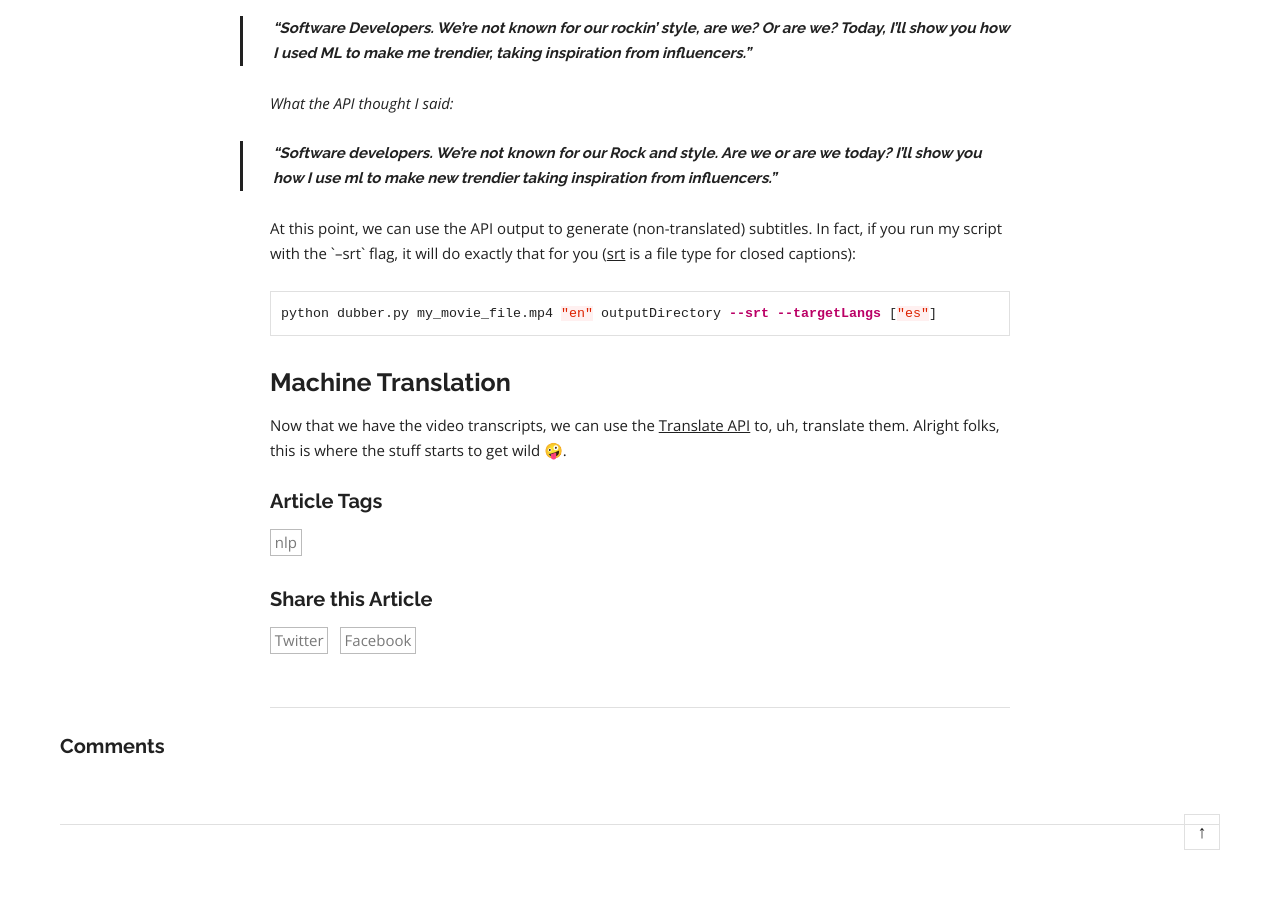
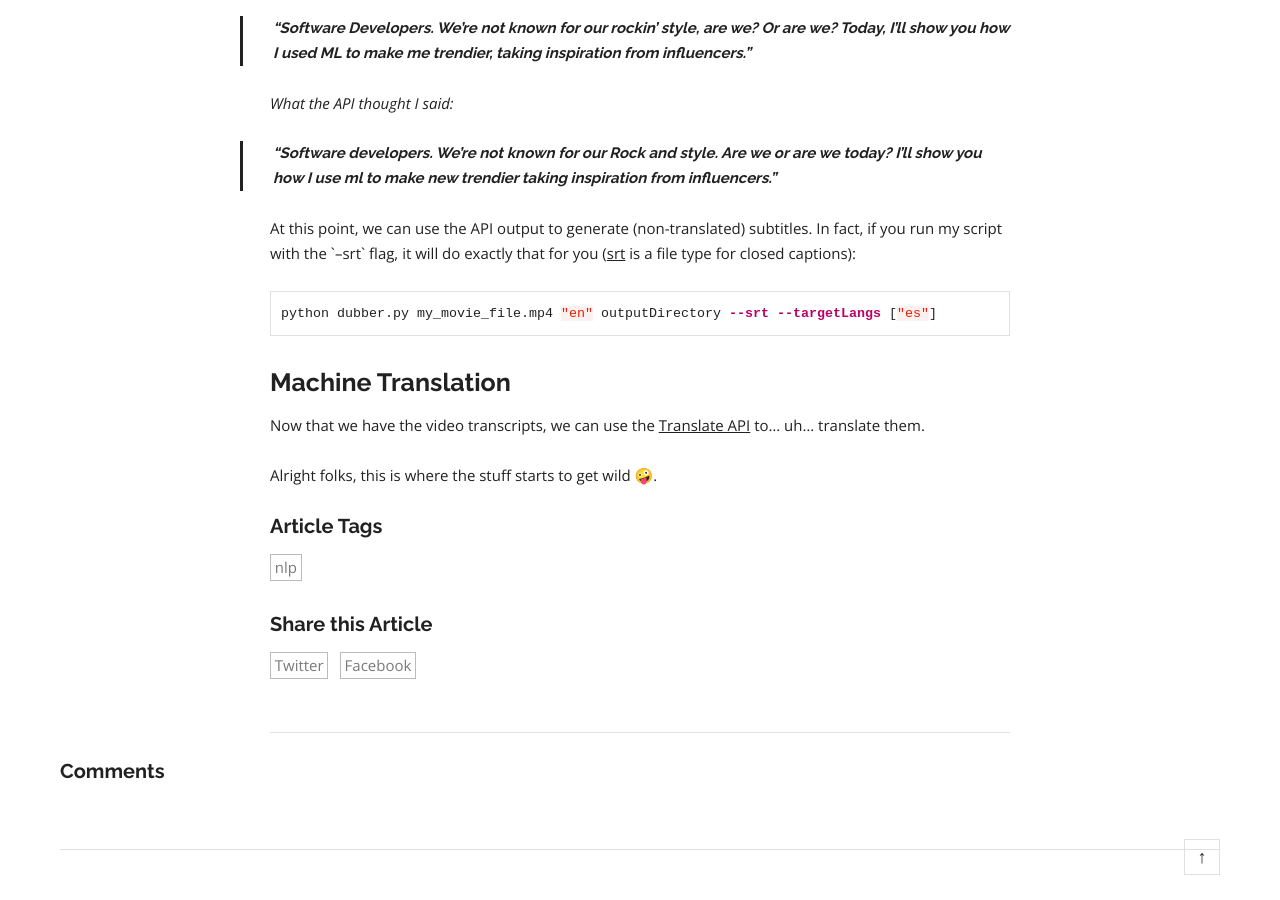
Before and after one commit to dalequark/daleonai, a Jekyll site: the page built from _posts/2021-02-02-ai-dubs-over-subs-translating-and-dubbing-videos-with-ai.md, in a window 1280 px wide and 900 px high, scrolled down 4787 px. Built offline with Jekyll 4.4.1, drawn with Linux system fonts in a browser that asks for light colours; some web fonts are replaced; a script that is not in the unit is left out; comment, search, counter and statistics services are not loaded; before the commit the page ends 5662 px from its top, so only the background shows below that.

Commit message:
Update Blog “2021-02-02-ai-dubs-over-subs-translating-and-dubbing-videos-with-ai”

```diff
--- a/_posts/2021-02-02-ai-dubs-over-subs-translating-and-dubbing-videos-with-ai.md
+++ b/_posts/2021-02-02-ai-dubs-over-subs-translating-and-dubbing-videos-with-ai.md
@@ -113,4 +113,8 @@ python dubber.py my_movie_file.mp4 "en" outputDirectory --srt --targetLangs ["es
 
 ## Machine Translation
 
-Now that we have the video transcripts, we can use the [Translate API](cloud.google.com/translate?utm_source=blog&utm_medium=partner&utm_campaign=CDR_dal_aiml_ai-dubs_020221) to, uh, translate them. Alright folks, this is where the stuff starts to get wild 🤪.
+Now that we have the video transcripts, we can use the [Translate API](cloud.google.com/translate?utm_source=blog&utm_medium=partner&utm_campaign=CDR_dal_aiml_ai-dubs_020221) to... uh... translate them.
+
+
+
+Alright folks, this is where the stuff starts to get wild 🤪.
```
